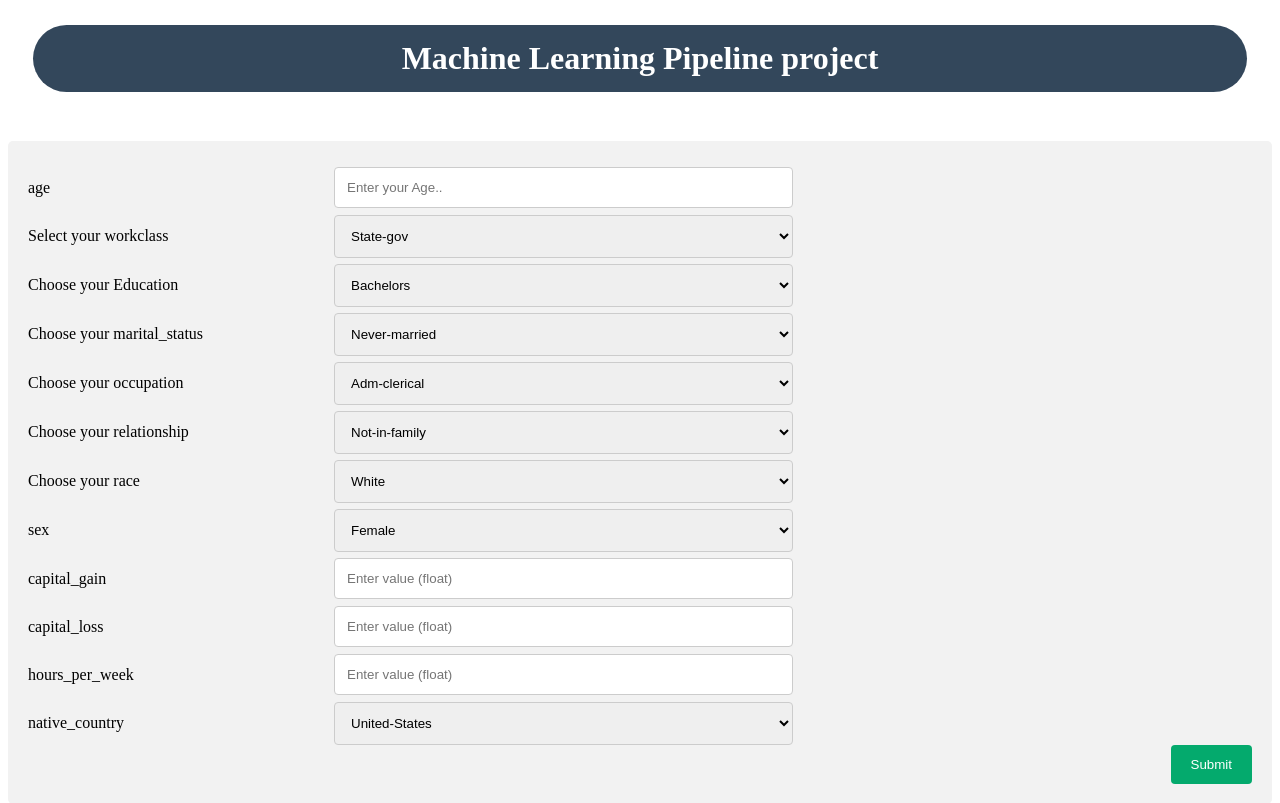
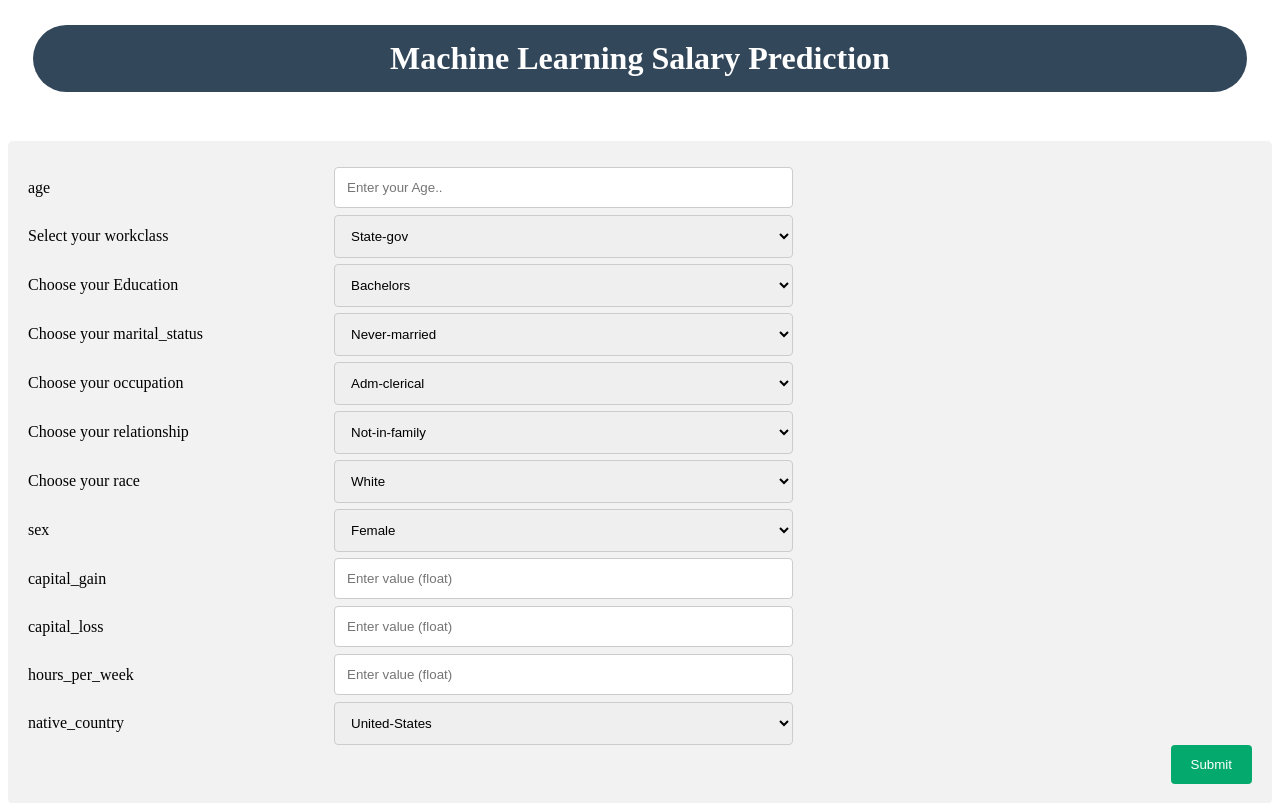
Before and after one commit to JahidHasan010/ML-Project-modular-coding, a Flask app: page / in a window 1280 px wide. Shown: the top 803 px of the page. Run offline with Flask 3, Linux system fonts and the light colour scheme.

Commit message:
home_html updated title  machine learning salary prediction

```diff
--- a/templates/home.html
+++ b/templates/home.html
@@ -88,7 +88,7 @@
 
 <body>
 
-    <h1 style="text-align:center;">Machine Learning Pipeline project</h1>
+    <h1 style="text-align:center;">Machine Learning Salary Prediction </h1>
     <div class="form">
         <form action="{{url_for('prediction_data')}}" method="POST">
             <label for="operation"></label>
```
